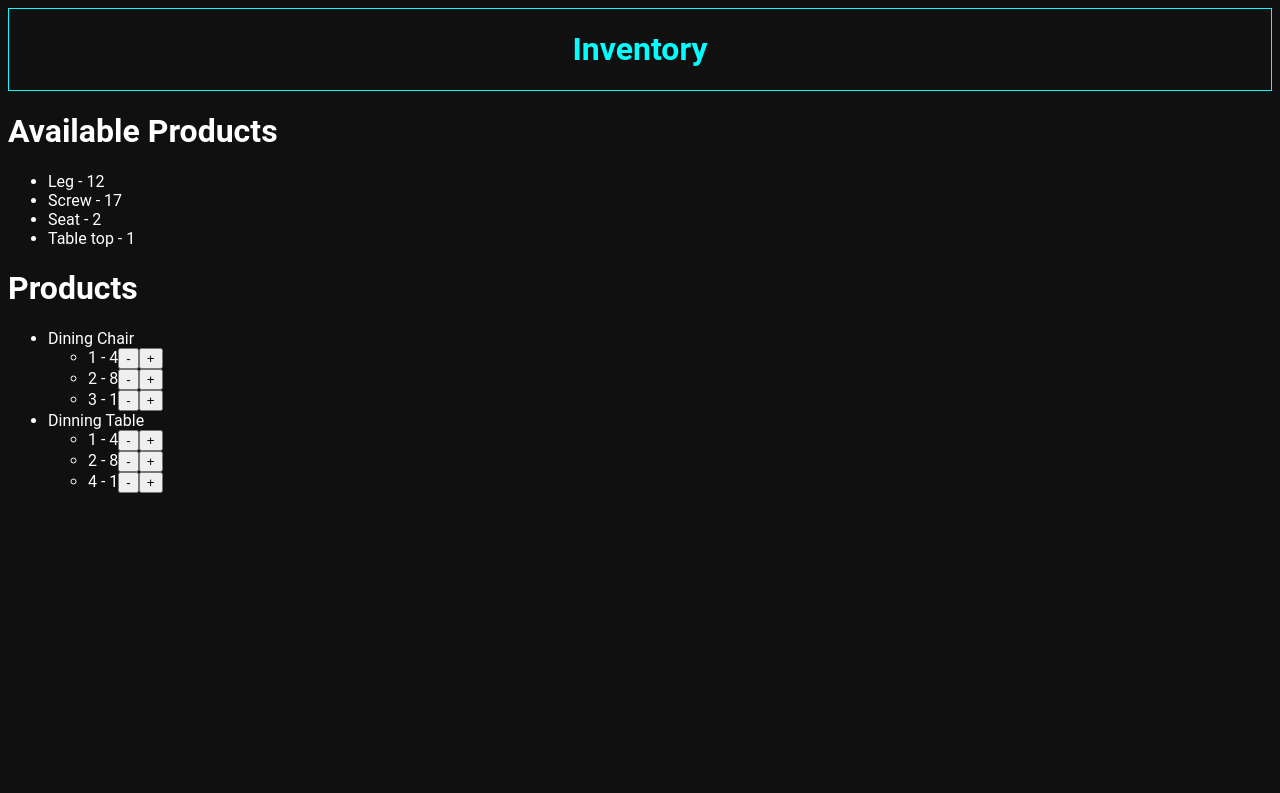
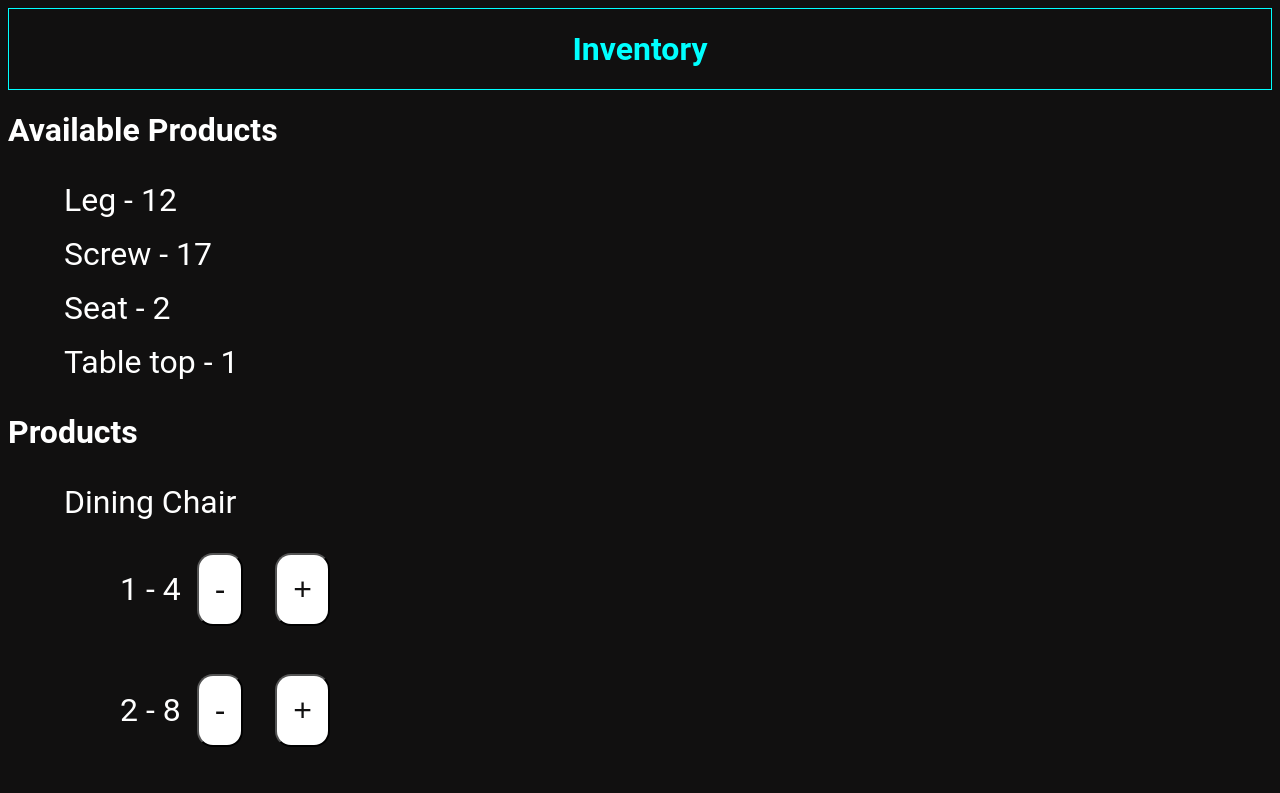
Before and after one commit to danieldraganweb/Next-test3, a Next.js app in the folder interviewtask2023-1/: page /warehouse in a window 1280 px wide. Shown: the top 793 px of the page. Built offline with nearby package versions, Linux system fonts and the light colour scheme.

Commit message:
buttons CSS styling

```diff
--- a/interviewtask2023-1/styles/Home.module.css
+++ b/interviewtask2023-1/styles/Home.module.css
@@ -14,4 +14,11 @@
   flex-direction: row;
   justify-content: space-around;
   color: cyan;
+  height: 80px;
 }
+.productslist {
+  display: flex;
+  flex-direction: row;
+  justify-content: space-around;
+  align-items: flex-start;
+}
--- a/interviewtask2023-1/styles/globals.css
+++ b/interviewtask2023-1/styles/globals.css
@@ -11,8 +11,27 @@ body {
   font-size: 1rem;
 }
 .available {
-  display: flex;
-  flex-direction: row;
-  justify-content: space-around;
-  color: cyan;
+  font-size: xx-large;
+  width: 10rem;
 }
+ul {
+  list-style-type: none;
+  font-size: xx-large;
+}
+li {
+  margin: 1rem;
+  list-style-type: none;
+  font-size: xx-large;
+}
+button {
+  font-size: xx-large;
+  margin: 1rem;
+  padding: 1rem;
+  border-radius: 1rem;
+  background-color: rgb(255, 255, 255);
+  color: rgb(17, 16, 16);
+}
+button:hover {
+  background-color: rgb(17, 16, 16);
+  color: rgb(255, 255, 255);
+}
```
